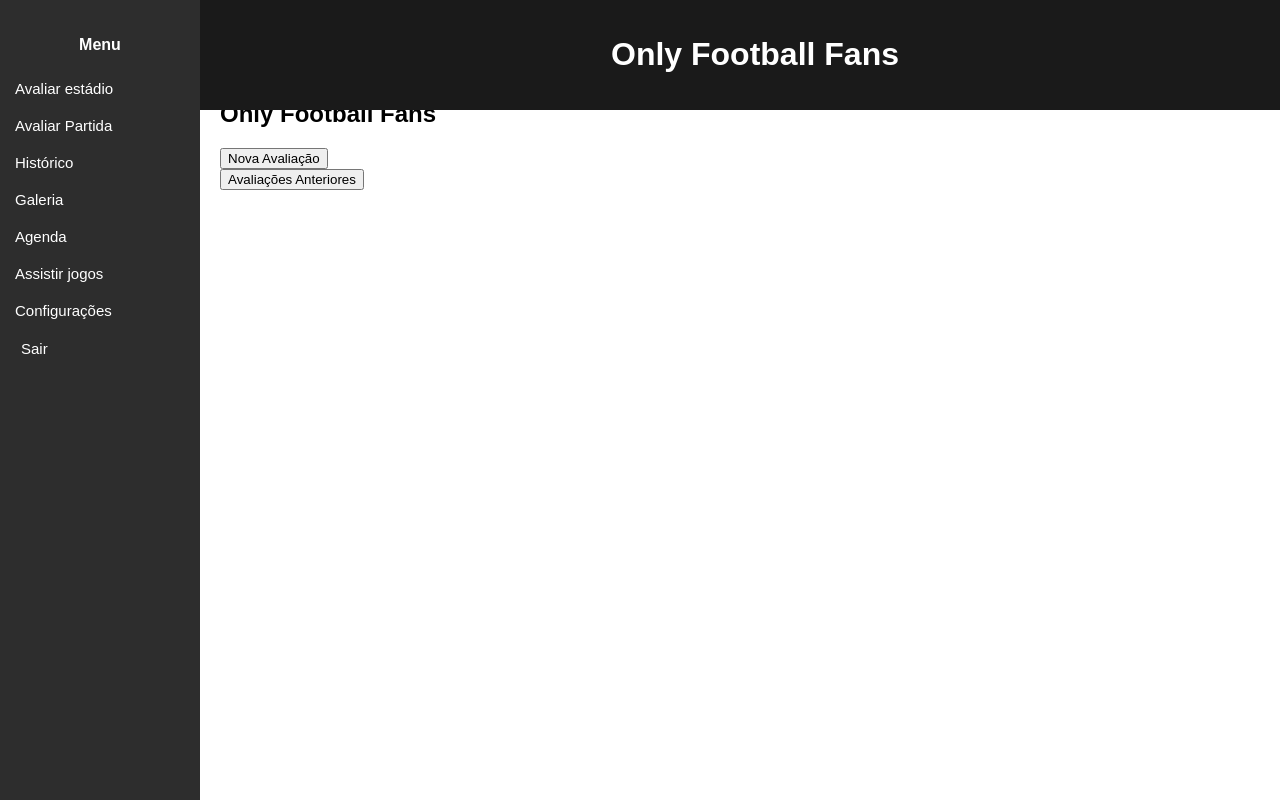
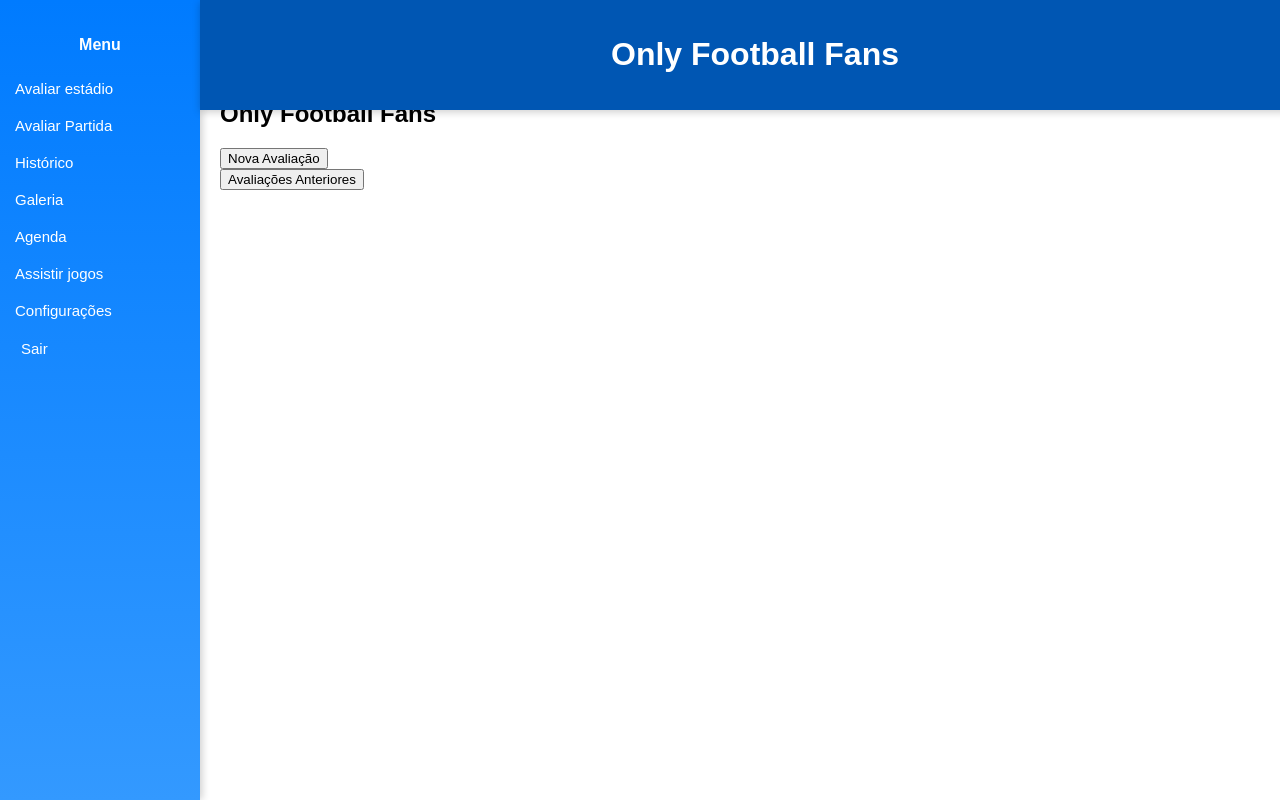
Before and after one commit to Amfgs/projeto-Only-Football-Fans, a Django app: template templates/emocao/avaliacao_inicio.html in a window 1280 px wide. Run offline with Django 5.2, Linux system fonts and the light colour scheme; the template is opened without the code that fills it: most values are stand-ins (such as "Sample title", 1, 10 or a date in 2020).

Commit message:
style: atualiza cores e estilo da sidebar com azul vibrante

```diff
--- a/templates/base.html
+++ b/templates/base.html
@@ -18,28 +18,31 @@
     top: 0;
     left: 200px;
     width: calc(100% - 200px);
-            background-color: #1a1a1a;
-            color: #fff;
+    background-color: #0056b3; /* tom mais escuro do azul */
+    color: #ffffff;
     padding: 15px;
     text-align: center;
     z-index: 10;
+    box-shadow: 0 2px 8px rgba(0, 0, 0, 0.2); /* sombra leve */
 }
 
 /* Sidebar */
 .sidebar {
     width: 200px;
-            background-color: #2d2d2d;
-            color: #fff;
+    background: linear-gradient(to bottom, #007bff, #3399ff); /* gradiente azul */
+    color: #ffffff;
     padding-top: 20px;
     position: fixed;
     top: 0;
     bottom: 0;
+    box-shadow: 2px 0 8px rgba(0, 0, 0, 0.2); /* sombra lateral */
 }
 
 .sidebar p {
     text-align: center;
     font-weight: bold;
     margin-bottom: 15px;
+    color: #ffffff;
 }
 
 .sidebar ul {
@@ -49,12 +52,13 @@
 
 .sidebar ul li {
     padding: 10px 15px;
+    transition: background-color 0.3s ease;
 }
 
 .sidebar ul li a,
 .sidebar ul li form button {
     text-decoration: none;
-            color: #fff;
+    color: #ffffff;
     display: block;
     width: 100%;
     text-align: left;
@@ -62,10 +66,11 @@
     border: none;
     cursor: pointer;
     font-size: 15px;
+    transition: color 0.3s ease, background-color 0.3s ease; /* transição suave */
 }
 
 .sidebar ul li:hover {
-            background-color: #444;
+    background-color: #66b3ff; /* azul mais claro no hover */
 }
 
 /* Conteúdo principal */
--- a/templates/emocao/avaliacao_inicio.html
+++ b/templates/emocao/avaliacao_inicio.html
@@ -1,4 +1,8 @@
 {% extends 'base.html' %}
+
+{% load static %}
+
+<link rel="stylesheet" href="{% static 'css/style.css' %}">
 
 {% block content %}
     <h2>Only Football Fans</h2>
```
Also changed, not shown: db.sqlite3. Lines whose indentation alone changed are shown as unchanged.
